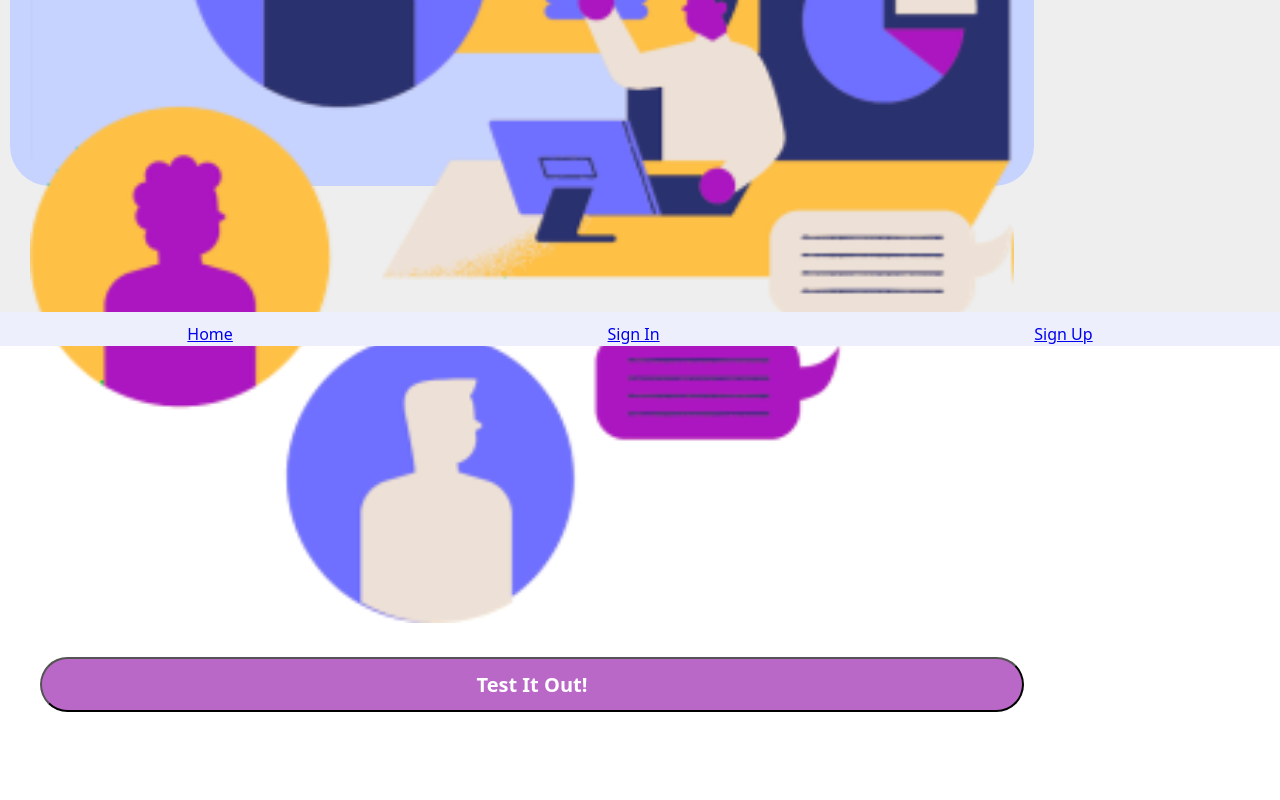
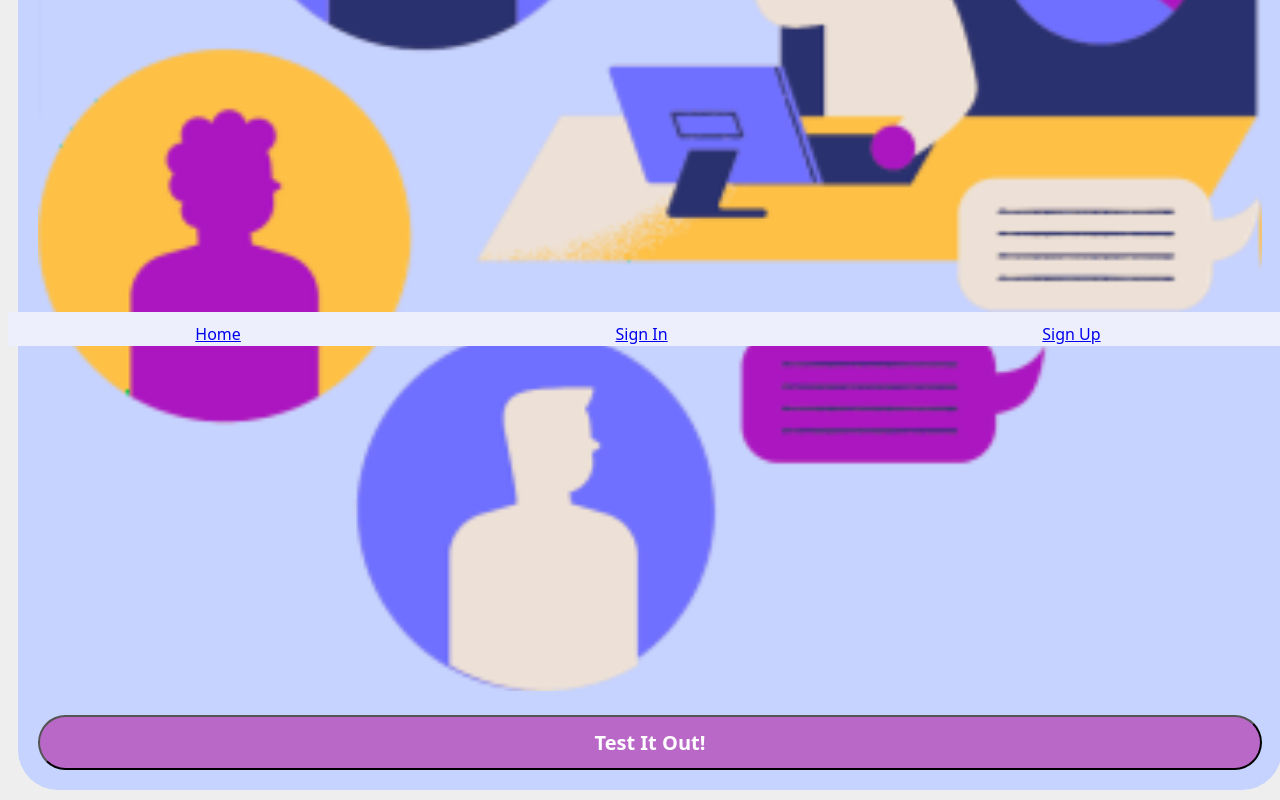
Before and after one commit to dallas-vanwyk/DiscoverU-front-end, a React (Vite) app: page /personality-test in a window 1280 px wide. Shown: the part 454-1254 px from the top of the page. Before the commit the page ends 1176 px from the top, so only its background shows below. Built offline with nearby package versions, Linux system fonts and the light colour scheme; no server answers.

Commit message:
fixing background colors

```diff
--- a/src/components/HomePage/HomePage.jsx
+++ b/src/components/HomePage/HomePage.jsx
@@ -11,8 +11,11 @@ const HomePage = () => {
   const { user } = useContext(UserContext);
 
   return (
-    <div className="purple-gradient">
+    <div>
+      <style>{"body{background: var(--pbg-grad)}"}</style>
+
       <TopNavBar />
+
       <main className="homepage">
         {user?.avatar !== undefined && (
           <img
@@ -32,6 +35,7 @@ const HomePage = () => {
         <button onClick={() => navigate("/")}>Network</button>
         <button onClick={() => navigate("/city")}>Career Professions</button>
       </main>
+
       <NavBar />
     </div>
   );
--- a/src/components/PersonalityTest/PersonalityTest.jsx
+++ b/src/components/PersonalityTest/PersonalityTest.jsx
@@ -1,20 +1,18 @@
 // src/components/PersonalityTest.jsx
+
 import { useNavigate } from "react-router";
-import { Link } from "react-router";
 import NavBar from "../NavBar/NavBar.jsx";
 import TopNavBar from "../TopNavBar/TopNavBar.jsx";
 
-const HomePage = () => {
+const PersonalityTest = () => {
   const navigate = useNavigate();
 
   return (
-    <div className="personality">
+    <div>
+      <style>{"body{background-color: var(--gray-background)}"}</style>
+
       <TopNavBar />
-      {/* <nav className="top-navbar">
-        <Link onClick={() => navigate(-1)}>
-          <img src="images/icons/back-arrow.svg" alt="Explore" />
-        </Link>
-      </nav> */}
+
       <main className="personality-inset floating-content">
         {/* <p>Discover your inner traits</p> */}
         <img
@@ -31,9 +29,10 @@ const HomePage = () => {
           <button className="button-pink">Test It Out!</button>
         </a>
       </main>
+
       <NavBar />
     </div>
   );
 };
 
-export default HomePage;
+export default PersonalityTest;
--- a/src/components/SignInForm/SignInForm.jsx
+++ b/src/components/SignInForm/SignInForm.jsx
@@ -20,7 +20,7 @@ const SignInForm = () => {
     setFormData({ ...formData, [evt.target.name]: evt.target.value });
   };
 
-const handleSubmit = async (evt) => {
+  const handleSubmit = async (evt) => {
     evt.preventDefault();
 
     // const isEmail = formData.username.includes('@');
@@ -41,6 +41,8 @@ const handleSubmit = async (evt) => {
 
   return (
     <main>
+      <style>{"body{background: var(--pbg-grad)}"}</style>
+
       <h1>Log In</h1>
       <img src="images/main-app/login.svg" alt="Icon" />
       <p>{message}</p>
--- a/src/components/SignUpForm/SignUpForm.jsx
+++ b/src/components/SignUpForm/SignUpForm.jsx
@@ -6,7 +6,7 @@ import { useNavigate } from "react-router";
 import { signUp } from "../../services/authService.js";
 import { UserContext } from "../../contexts/UserContext";
 import SelectAvatar from "../SelectAvatar/SelectAvatar.jsx";
-import { FaEdit } from 'react-icons/fa';
+import { FaEdit } from "react-icons/fa";
 
 const SignUpForm = () => {
   const navigate = useNavigate();
@@ -51,6 +51,8 @@ const SignUpForm = () => {
 
   return (
     <main>
+      <style>{"body{background: var(--pbg-grad)}"}</style>
+
       <p>{message}</p>
       {!formData.avatar ? (
         <>
@@ -65,8 +67,11 @@ const SignUpForm = () => {
             alt="Selected Avatar"
             style={{ width: "80px", borderRadius: "50%", marginBottom: "1rem" }}
           />
-        <button type="button" onClick={() => setFormData({ ...formData, avatar: ''})}>
-          Change Avatar  <FaEdit/>
+          <button
+            type="button"
+            onClick={() => setFormData({ ...formData, avatar: "" })}
+          >
+            Change Avatar <FaEdit />
           </button>
           <div>
             <label htmlFor="username">Username:</label>
--- a/src/global.css
+++ b/src/global.css
@@ -9,11 +9,7 @@
   --dark-purple-menu: #28004a;
   --gray-background: #eeeeee;
   --menu-background: #edf0fc;
-
-  /* purple background gradient */
-  --pbg-top: #2c0a61;
-  --pbg-mid: #4f0067;
-  --pbg-bot: #600262;
+  --pbg-grad: linear-gradient(#2c0a61, #4f0067, #600262);
 
   /* stuff from default index.css - not 100% sure what all this is doing for us tbh */
   font-family: system-ui, Avenir, Helvetica, Arial, sans-serif;
@@ -24,22 +20,17 @@
   -moz-osx-font-smoothing: grayscale;
 }
 
-.purple-gradient {
-  background: linear-gradient(var(--pbg-top), var(--pbg-mid), var(--pbg-bot));
-  height: 100vh;
-  width: 100vw;
-}
+/* body - applies to all pages */
+/* body { */
+  /* stuff from default index.css - have not confirmed */
+  /* margin: 0; */
+  /* display: flex;
+  place-items: center; */
+  /* min-width: 320px; */
+  /* min-height: 100vh; */
+  /* background: var(--pbg-grad); */
 
-body {
-  /* background: linear-gradient(var(--pbg-top), var(--pbg-mid), var(--pbg-bot)); */
-
-  /* stuff from default index.css - have not confirmed */
-  margin: 0;
-  display: flex;
-  place-items: center;
-  min-width: 320px;
-  min-height: 100vh;
-}
+/* } */
 
 /* Bottom Navbar */
 
@@ -90,6 +81,7 @@ body {
 
 .floating-content {
   box-sizing: border-box;
+  width: 100%;
   margin: 10px;
   border-radius: 40px;
   padding: 20px;
@@ -117,19 +109,13 @@ body {
 /* personality test */
 
 .personality {
-  background-color: var(--gray-background);
   margin: 0;
   display: flex;
   place-items: center;
-  min-width: 320px;
-  width: 100vw;
-  min-height: 100vh;
 }
 
 .personality-inset {
   background-color: var(--light-blue-background);
-  height: 60vh; /* placeholder */
-  width: 80vw; /* placeholder */
   display: flex;
   flex-direction: column;
   justify-content: space-evenly;
@@ -165,7 +151,7 @@ button:focus-visible {
 .button-pink {
   background-color: var(--light-purple-button);
   color: white;
-  width: 100%; /* placeholder; need to fix */
-  box-sizing: border-box;
-  margin: 10px;
+  width: 100%;
+  /* box-sizing: border-box; */
+  margin: 0;
 }
```
Lines whose indentation alone changed are shown as unchanged.
